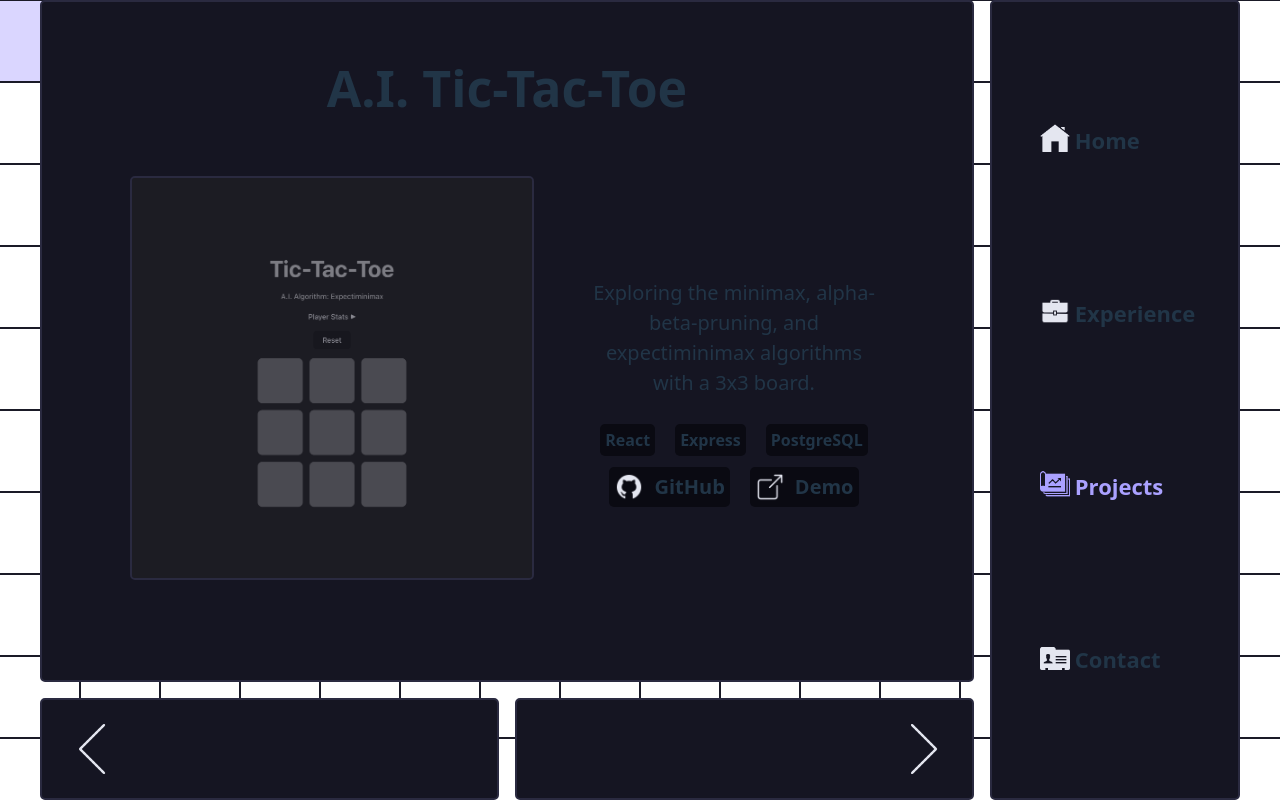
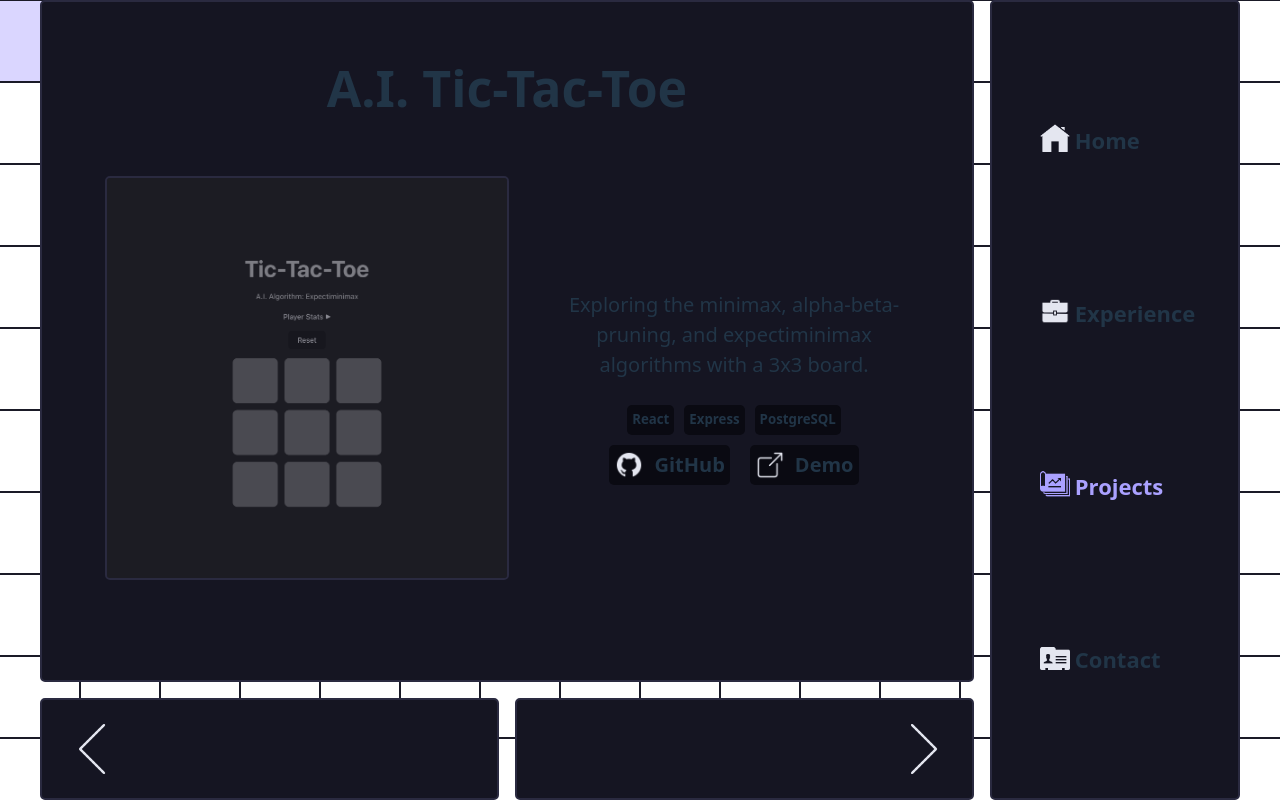
Before and after one commit to devangmalhotra/portfolio-website, a React (Vite) app: page / in a window 1280 px wide. Both pictures are taken after a click on the item "Projects". Built offline with nearby package versions, Linux system fonts and the light colour scheme.

Commit message:
updated files

```diff
--- a/src/Components/Projects/ProjectCard/ProjectCard.css
+++ b/src/Components/Projects/ProjectCard/ProjectCard.css
@@ -41,12 +41,12 @@
 }
 
 .stack-badges {
-    margin: 0 0 15px 0;
+    margin: 0 0 5px 0;
 }
 
 .stack-badges div {
-    display: inline;
-    margin: 10px;
+    display: inline-block;
+    margin: 5px;
     font-weight: bold;
     background-color: var(--background-main);
     padding: 5px;
@@ -110,9 +110,13 @@
     flex-direction: column;
     justify-content: center;
     align-items: center;
-    width: 300px;
+    width: 350px;
 }
 
 .project-info-container p {
-    margin: 30px 0;
+    margin: 20px 0;
 }
+
+.stack-badge h5 {
+    margin: 0;
+}
--- a/src/Components/Projects/ProjectCard/ProjectCard.jsx
+++ b/src/Components/Projects/ProjectCard/ProjectCard.jsx
@@ -5,7 +5,7 @@ import ticTacToeScreenshot from '../../../assets/ProjectScreenshots/tic-tac-toe-
 function ProjectCard(props) {
     const renderStackBadges = () => {
         return props.stack.map((item, index) => {
-            return (<div key={index}>{item}</div>)
+            return (<div className='stack-badge' key={index}><h5>{item}</h5></div>)
         })
     }
 
--- a/src/Components/Projects/ProjectsMain/ProjectsMain.jsx
+++ b/src/Components/Projects/ProjectsMain/ProjectsMain.jsx
@@ -2,12 +2,47 @@ import React from 'react'
 import './ProjectsMain.css'
 import ProjectCard from '../ProjectCard/ProjectCard'
 import ProjectsNavigator from '../ProjectsNavigator/ProjectsNavigator'
+import { useState } from 'react'
+import ticTacToeScreenshot from '../../../assets/ProjectScreenshots/tic-tac-toe-screenshot.png'
 
 function ProjectsMain() {
+  const projectCards = [ { content: (<ProjectCard name='A.I. Tic-Tac-Toe' description='Exploring the minimax, alpha-beta-pruning, and expectiminimax algorithms with a 3x3 board.' stack={["React", "Express", "PostgreSQL"]} githubLink='https://github.com/devangmalhotra/ai-tic-tac-toe' demoLink='https://devangmalhotra-tic-tac-toe.netlify.app/'/>) }, { content: (<ProjectCard name='Student Housing' description='Test.' stack={["React", "Express", "MySQL", "Puppeteer"]} githubLink='https://github.com/devangmalhotra/student-housing-industry-analysis' demoLink='https://student-housing-industry-analysis.netlify.app/'/>) }]
+
+  let [projectIndexToDisplay, setProjectIndexToDisplay] = useState(0);
+
+  const renderSelectedProjectCard = () => {
+    return projectCards[projectIndexToDisplay].content
+  };
+
+  const projectIndexForward = () => {
+    const maxProjIndex = projectCards.length - 1;
+
+    if (projectIndexToDisplay === maxProjIndex) {
+      const newIndex = 0;
+      setProjectIndexToDisplay(newIndex)
+    } else {
+      const newIndex = projectIndexToDisplay + 1;
+      setProjectIndexToDisplay(newIndex);
+    };
+  };
+
+  const projectIndexBackward = () => {
+    const maxProjIndex = projectCards.length - 1;
+
+    if (projectIndexToDisplay === 0) {
+      const newIndex = maxProjIndex;
+      setProjectIndexToDisplay(newIndex);
+    } else {
+      const newIndex = projectIndexToDisplay - 1;
+      setProjectIndexToDisplay(newIndex);
+    };
+  };
+
+
   return (
     <div className='page'>
-        <ProjectCard name='A.I. Tic-Tac-Toe' description='Exploring the minimax, alpha-beta-pruning, and expectiminimax algorithms with a 3x3 board.' stack={["React", "Express", "PostgreSQL"]} githubLink='https://github.com/devangmalhotra/ai-tic-tac-toe' demoLink='https://devangmalhotra-tic-tac-toe.netlify.app/'/>
-        <ProjectsNavigator />
+        {renderSelectedProjectCard()}
+        <ProjectsNavigator moveForward={projectIndexForward} moveBackward={projectIndexBackward}/>
     </div>
   )
 }
--- a/src/Components/Projects/ProjectsNavigator/ProjectsNavigator.jsx
+++ b/src/Components/Projects/ProjectsNavigator/ProjectsNavigator.jsx
@@ -1,13 +1,13 @@
 import React from 'react'
 import './ProjectsNavigator.css'
 
-function ProjectsNavigator() {
+function ProjectsNavigator(props) {
   return (
     <div id='project-navigator-container' className=''>
-        <div id='project-navigator-back' className='card'>
+        <div id='project-navigator-back' className='card' onClick={props.moveBackward}>
             <div id='project-navigator-backward-pic' className='icon'></div>
         </div>
-        <div id='project-navigator-forward' className='card'>
+        <div id='project-navigator-forward' className='card' onClick={props.moveForward}>
             <div id='project-navigator-forward-pic' className='icon'></div>
         </div>
     </div>
```
